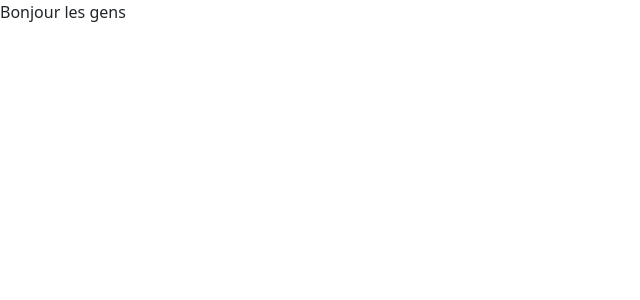
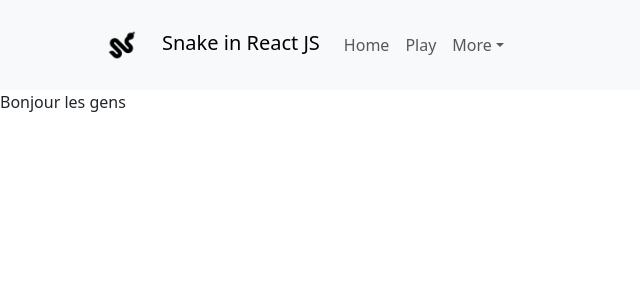
Before and after one commit to Medinhoo/SnakeReact, a React (Vite) app: page / in a window 1280 px wide. Shown: the top 300 px of the page, without its empty margins (0-640 px from the left). Built offline with nearby package versions, Linux system fonts and the light colour scheme.

Commit message:
Creating Header with React-Bootstrap

```diff
--- a/src/App.jsx
+++ b/src/App.jsx
@@ -1,7 +1,13 @@
+import { Header } from "./Header/Header"
+import './index.css'
 
 function App() {
 
-  return (<div>Bonjour les gens</div>
+  return (
+  <div>
+    <Header/>
+    <p>Bonjour les gens</p>
+  </div>
   )
 }
 
--- /dev/null
+++ b/src/Header/Header.css
@@ -0,0 +1,4 @@
+#logo {
+    height: 80px;
+    width: 80px;
+}
--- /dev/null
+++ b/src/Header/Header.jsx
@@ -0,0 +1,43 @@
+import './Header.css'
+import Container from 'react-bootstrap/Container';
+import Nav from 'react-bootstrap/Nav';
+import Navbar from 'react-bootstrap/Navbar';
+import NavDropdown from 'react-bootstrap/NavDropdown';
+
+export function Header(){
+    return (
+        <div>
+            <Navigation/>
+        </div>
+    )
+}
+
+function Navigation(){
+    return (
+    <Navbar expand="lg" className="bg-body-tertiary p-0">
+      <Container>
+        <Navbar.Brand href="#home">
+            <img id="logo" src="./public/snakeLogo.png" alt="Logo"/>
+            Snake in React JS
+        </Navbar.Brand>
+        <Navbar.Toggle aria-controls="basic-navbar-nav"/>
+        <Navbar.Collapse id="basic-navbar-nav">
+          <Nav className="me-auto">
+            <Nav.Link href="#home">Home</Nav.Link>
+            <Nav.Link href="#link">Play</Nav.Link>
+            <NavDropdown title="More" id="basic-nav-dropdown">
+              <NavDropdown.Item href="#action/3.1">Action</NavDropdown.Item>
+              <NavDropdown.Item href="#action/3.2">
+                Test
+              </NavDropdown.Item>
+              <NavDropdown.Divider />
+              <NavDropdown.Item href="#action/3.4">
+                Links
+              </NavDropdown.Item>
+            </NavDropdown>
+          </Nav>
+        </Navbar.Collapse>
+      </Container>
+    </Navbar>
+  );
+}
--- /dev/null
+++ b/src/index.css
@@ -0,0 +1,3 @@
+body{
+    margin: 0;
+}
```
Also changed, not shown: public/snakeLogo.png (added).
